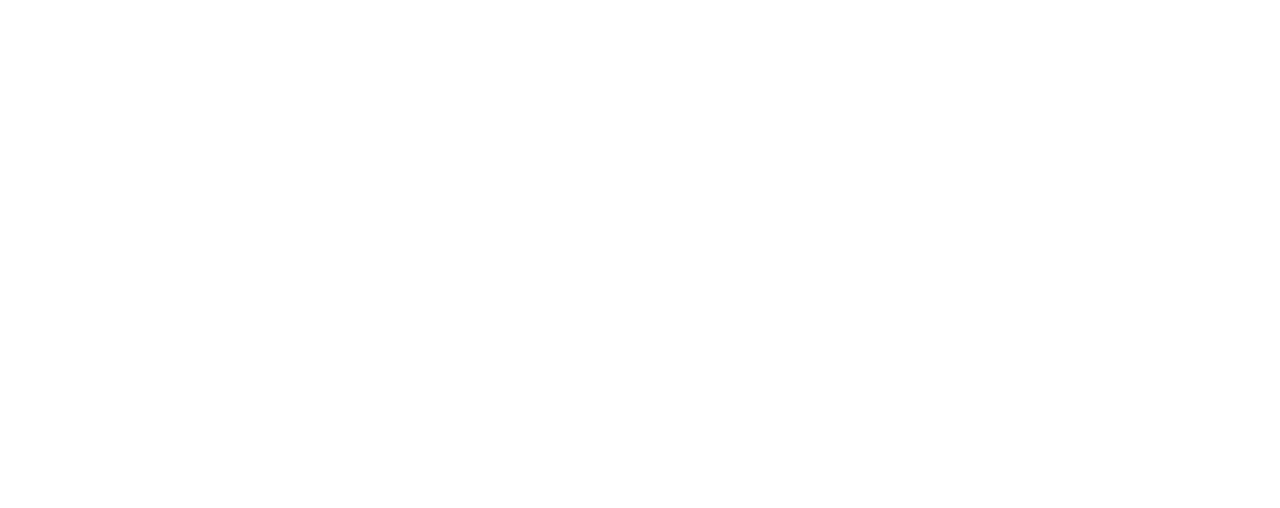
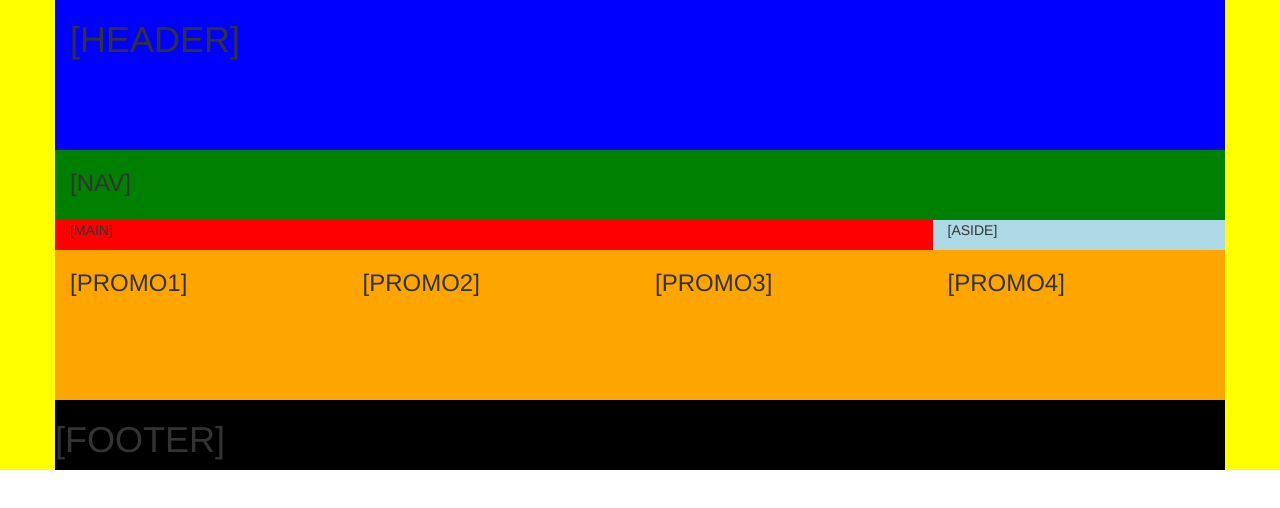
Before and after one commit to TroyPope/bootstrap-grid, a plain HTML site: page index.html in a window 1280 px wide. Drawn offline with nearby package versions, Linux system fonts and the light colour scheme.

Commit message:
finished take home HTML/CSS, needs border

```diff
--- a/css/style.css
+++ b/css/style.css
@@ -0,0 +1,43 @@
+#backdrop {
+    background-color:yellow;
+
+}
+
+header {
+    background-color: blue;
+
+}
+
+nav {
+    background-color: green;
+}
+
+main {
+    background-color: red;
+}
+
+aside {
+    background-color: lightblue;
+
+}
+
+section {
+    background-color: orange;
+}
+
+footer {
+    background-color: black;
+
+}
+
+header, section {
+    height: 150px;
+}
+
+nav, footer {
+    height: 70px;
+}
+
+main, aside {
+    height 200px;
+}
--- a/index.html
+++ b/index.html
@@ -4,11 +4,55 @@
     <meta charset="UTF-8">
     <meta name="viewport" content="width=device-width, initial-scale=1.0">
     <meta http-equiv="X-UA-Compatible" content="ie=edge">
-    <title>Document</title>
+    <title>PRACTICE</title>
     <link rel="stylesheet" href="css/bootstrap.min.css">
     <link rel="stylesheet" href="css/style.css">
 </head>
 <body>
+    <!-- .container-fluid#backdrop>.container -->
+    <div class="container-fluid" id="backdrop">
+        <div class="container">
+            <!-- header.row>.col-md-12>h1{[HEADER]} -->
+            <header class="row">
+                <div class="col-md-12">
+                    <h1>[HEADER]</h1>
+                </div>
+            </header>
+            <nav class="row">
+                <div class="col-md-12">
+                    <h3>[NAV]</h3>
+                </div>
+            </nav>
+            <div class="row">
+                <main class="col-md-9">
+                    <p>[MAIN]</p>
+                </main>
+                <aside class="col-md-3 aside-1">
+                    <p>[ASIDE]</p>
+                </aside>
+            </div>
+            <!-- section.row>(.col-md-3.promo>h3{[PROMO$]})*4 -->
+            <section class="row">
+                <div class="col-md-3 promo">
+                    <h3>[PROMO1]</h3>
+                </div>
+                <div class="col-md-3 promo">
+                    <h3>[PROMO2]</h3>
+                </div>
+                <div class="col-md-3 promo">
+                    <h3>[PROMO3]</h3>
+                </div>
+                <div class="col-md-3 promo">
+                    <h3>[PROMO4]</h3>
+                </div>
+            </section>
+            <footer class="row">
+                <col-md-12>
+                    <div class="h1">[FOOTER]</div>
+                </col-md-12>
+            </footer>
+        </div>
+    </div>
     <script src="https://ajax.googleapis.com/ajax/libs/jquery/1.12.4/jquery.min.js"></script>
     <script src="js/bootstrap.min.js"></script>
 </body>
```
